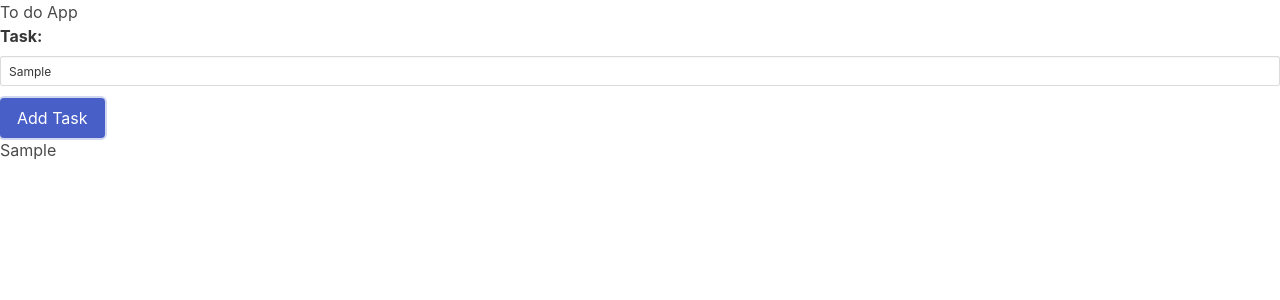
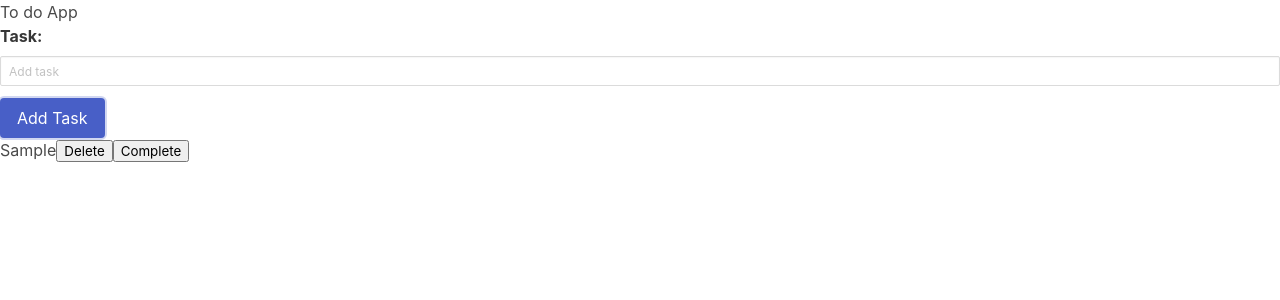
Before and after one commit to Benga-boy/igloo-code-test, a React (Create React App) app: page / in a window 1280 px wide. Both pictures are taken after typing "Sample" into the empty fields and a click on the button "Add Task". Shown: the top 300 px of the page. Built offline with nearby package versions, Linux system fonts and the light colour scheme.

Commit message:
complete and delete task functions added

```diff
--- a/src/components/Tasks.js
+++ b/src/components/Tasks.js
@@ -16,6 +16,7 @@ const Tasks = () => {
   }
 
 
+
   // Function to handle submission of tasks
   const handleSubmit = (e) => {
     e.preventDefault()
@@ -28,6 +29,28 @@ const Tasks = () => {
       }
       setTaskList([...taskList, tasks])
     }
+    setTask('')
+  }
+
+
+  // Function to delete a task from the list
+  const handleDelete = (id) => {
+    // Simply return tasks where id not equals id of task to be deleted
+    setTaskList(taskList.filter(task => task.id !== id))
+  }
+
+  // Function to set your task to complete
+  const handleComplete = (id) => {
+    const taskToComplete = taskList.findIndex(task => task.id === id)
+
+    const newList = [...taskList]
+
+    newList[taskToComplete] = {
+      ...newList[taskToComplete],
+      isComplete: true
+    }
+
+    setTaskList(newList)
 
   }
 
@@ -52,7 +75,13 @@ const Tasks = () => {
       <div>
         <ul>
           {
-            taskList.length > 0 ? (taskList.map(task => <li key={task.id}> {task.text} </li>)) : null
+            taskList.length > 0 ? (taskList.map(task =>
+              <li key={task.id} className={task.isComplete ? 'cross' : null}> {task.text}
+                <button onClick={() => handleDelete(task.id)}>Delete</button>
+                {
+                  task.isComplete === false ? <button onClick={() => handleComplete(task.id)} >Complete</button> : null
+                }
+              </li>)) : null
           }
         </ul>
       </div>
--- a/src/styles/main.scss
+++ b/src/styles/main.scss
@@ -1 +1,5 @@
 @import '~bulma/bulma.sass';
+
+.cross {
+  text-decoration: line-through;
+}
```
